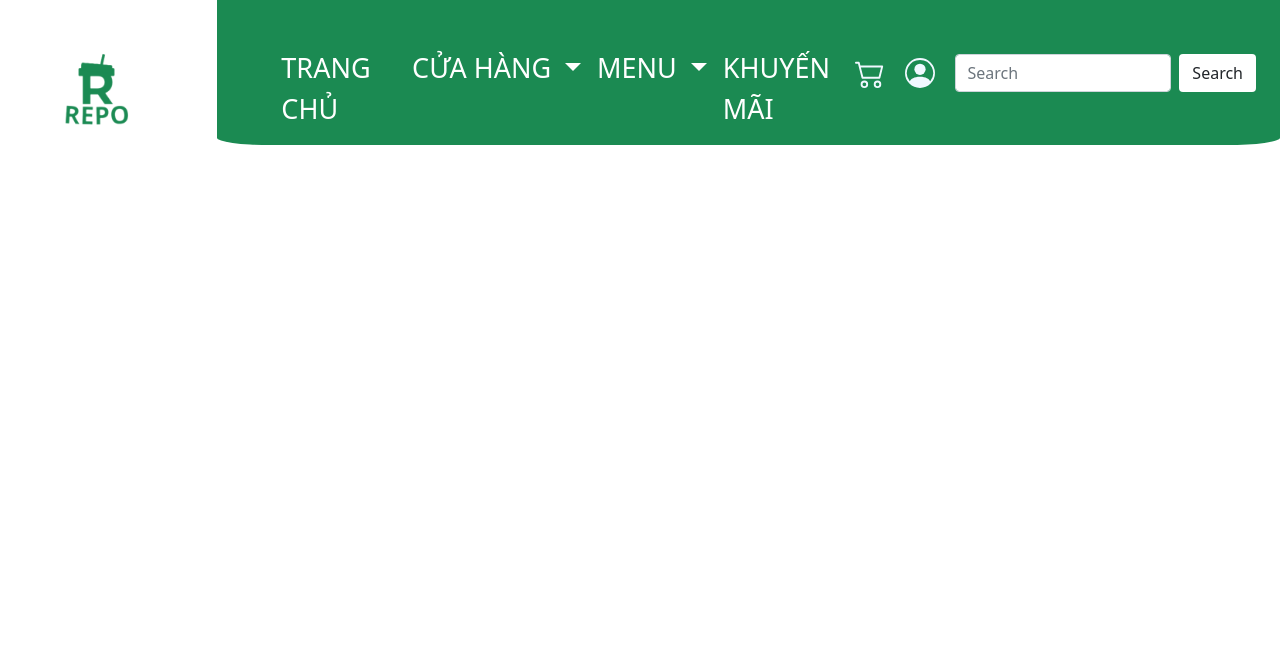
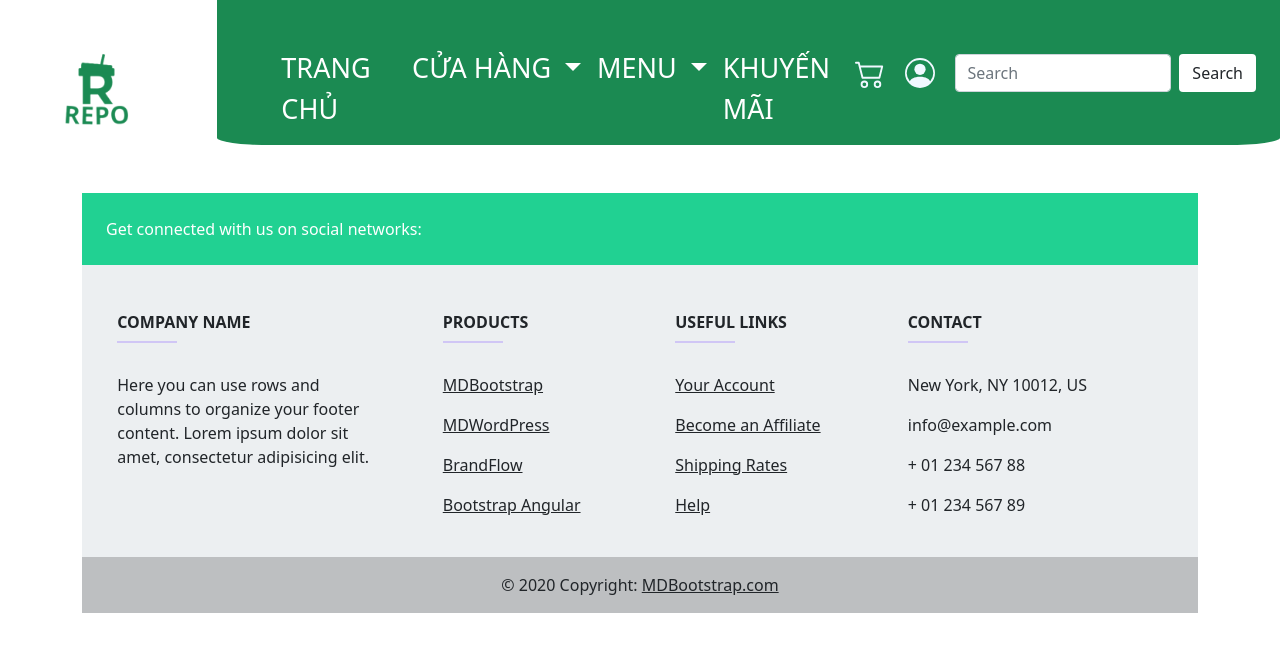
Before and after one commit to huynhphuochung/COFFE-REPO, a plain HTML site: page index.html in a window 1280 px wide. Drawn offline with nearby package versions, Linux system fonts and the light colour scheme.

Commit message:
commit lan 2

```diff
--- a/index.html
+++ b/index.html
@@ -100,6 +100,157 @@
 
     </div>
 
+
+
+
 </body>
 
+<!-- Remove the container if you want to extend the Footer to full width. -->
+<div class="container ">
+    <!-- Footer -->
+    <footer
+            class="text-center text-lg-start text-dark"
+            style="background-color: #ECEFF1"
+            >
+      <!-- Section: Social media -->
+      <section
+               class="d-flex justify-content-between p-4 text-white"
+               style="background-color: #21D192"
+               >
+        <!-- Left -->
+        <div class="">
+          <span>Get connected with us on social networks:</span>
+        </div>
+        <!-- Left -->
+
+        <!-- Right -->
+        <div>
+          <a href="" class="text-white me-4">
+            <i class="fab fa-facebook-f"></i>
+          </a>
+          <a href="" class="text-white me-4">
+            <i class="fab fa-twitter"></i>
+          </a>
+          <a href="" class="text-white me-4">
+            <i class="fab fa-google"></i>
+          </a>
+          <a href="" class="text-white me-4">
+            <i class="fab fa-instagram"></i>
+          </a>
+          <a href="" class="text-white me-4">
+            <i class="fab fa-linkedin"></i>
+          </a>
+          <a href="" class="text-white me-4">
+            <i class="fab fa-github"></i>
+          </a>
+        </div>
+        <!-- Right -->
+      </section>
+      <!-- Section: Social media -->
+
+      <!-- Section: Links  -->
+      <section class="">
+        <div class="container text-center text-md-start mt-5">
+          <!-- Grid row -->
+          <div class="row mt-3">
+            <!-- Grid column -->
+            <div class="col-md-3 col-lg-4 col-xl-3 mx-auto mb-4">
+              <!-- Content -->
+              <h6 class="text-uppercase fw-bold">Company name</h6>
+              <hr
+                  class="mb-4 mt-0 d-inline-block mx-auto"
+                  style="width: 60px; background-color: #7c4dff; height: 2px"
+                  />
+              <p>
+                Here you can use rows and columns to organize your footer
+                content. Lorem ipsum dolor sit amet, consectetur adipisicing
+                elit.
+              </p>
+            </div>
+            <!-- Grid column -->
+
+            <!-- Grid column -->
+            <div class="col-md-2 col-lg-2 col-xl-2 mx-auto mb-4">
+              <!-- Links -->
+              <h6 class="text-uppercase fw-bold">Products</h6>
+              <hr
+                  class="mb-4 mt-0 d-inline-block mx-auto"
+                  style="width: 60px; background-color: #7c4dff; height: 2px"
+                  />
+              <p>
+                <a href="#!" class="text-dark">MDBootstrap</a>
+              </p>
+              <p>
+                <a href="#!" class="text-dark">MDWordPress</a>
+              </p>
+              <p>
+                <a href="#!" class="text-dark">BrandFlow</a>
+              </p>
+              <p>
+                <a href="#!" class="text-dark">Bootstrap Angular</a>
+              </p>
+            </div>
+            <!-- Grid column -->
+
+            <!-- Grid column -->
+            <div class="col-md-3 col-lg-2 col-xl-2 mx-auto mb-4">
+              <!-- Links -->
+              <h6 class="text-uppercase fw-bold">Useful links</h6>
+              <hr
+                  class="mb-4 mt-0 d-inline-block mx-auto"
+                  style="width: 60px; background-color: #7c4dff; height: 2px"
+                  />
+              <p>
+                <a href="#!" class="text-dark">Your Account</a>
+              </p>
+              <p>
+                <a href="#!" class="text-dark">Become an Affiliate</a>
+              </p>
+              <p>
+                <a href="#!" class="text-dark">Shipping Rates</a>
+              </p>
+              <p>
+                <a href="#!" class="text-dark">Help</a>
+              </p>
+            </div>
+            <!-- Grid column -->
+
+            <!-- Grid column -->
+            <div class="col-md-4 col-lg-3 col-xl-3 mx-auto mb-md-0 mb-4">
+              <!-- Links -->
+              <h6 class="text-uppercase fw-bold">Contact</h6>
+              <hr
+                  class="mb-4 mt-0 d-inline-block mx-auto"
+                  style="width: 60px; background-color: #7c4dff; height: 2px"
+                  />
+              <p><i class="fas fa-home mr-3"></i> New York, NY 10012, US</p>
+              <p><i class="fas fa-envelope mr-3"></i> info@example.com</p>
+              <p><i class="fas fa-phone mr-3"></i> + 01 234 567 88</p>
+              <p><i class="fas fa-print mr-3"></i> + 01 234 567 89</p>
+            </div>
+            <!-- Grid column -->
+          </div>
+          <!-- Grid row -->
+        </div>
+      </section>
+      <!-- Section: Links  -->
+
+      <!-- Copyright -->
+      <div
+           class="text-center p-3"
+           style="background-color: rgba(0, 0, 0, 0.2)"
+           >
+        © 2020 Copyright:
+        <a class="text-dark" href="https://mdbootstrap.com/"
+           >MDBootstrap.com</a
+          >
+      </div>
+      <!-- Copyright -->
+    </footer>
+    <!-- Footer -->
+  </div>
+  <!-- End of .container -->
+
+
+
 </html>
```
